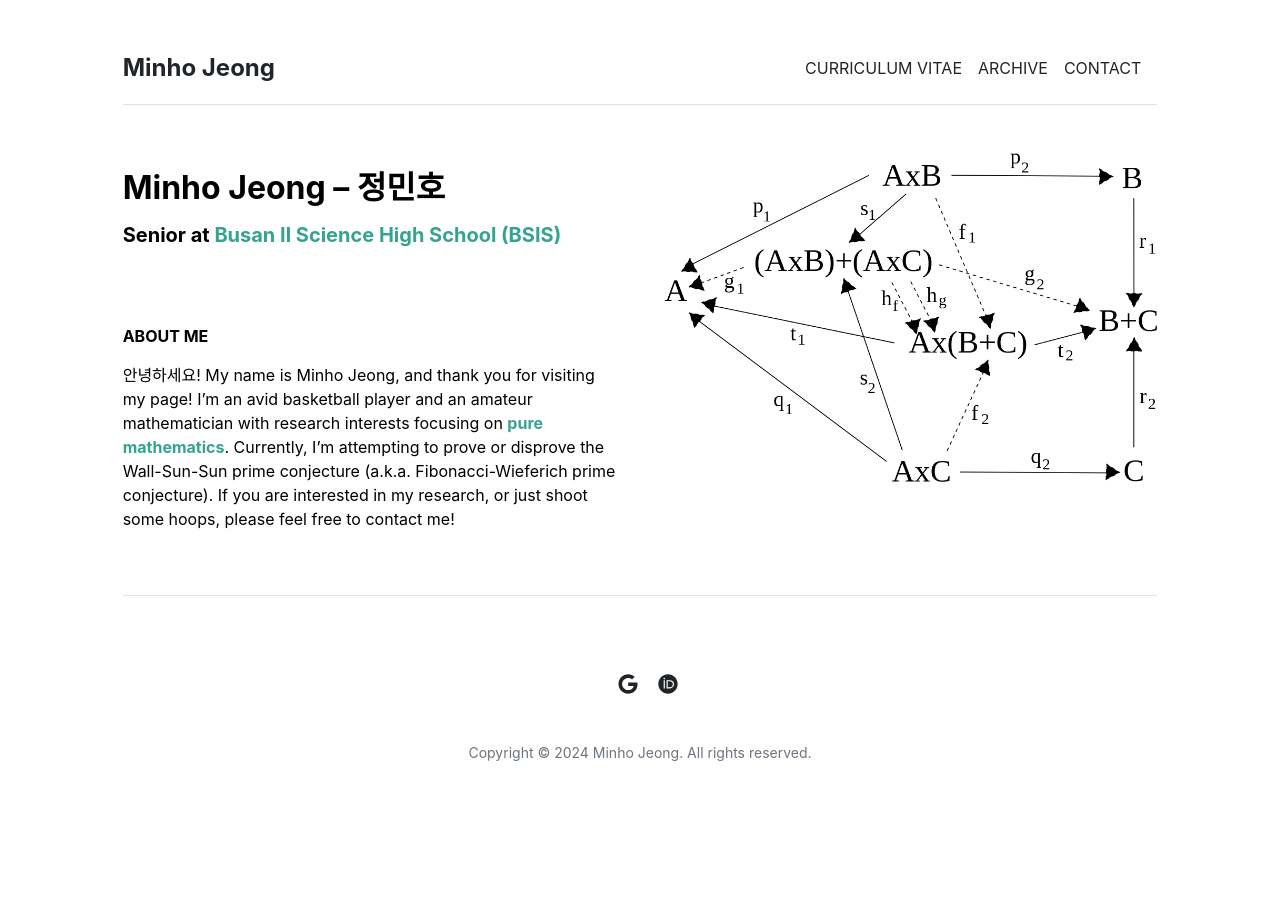
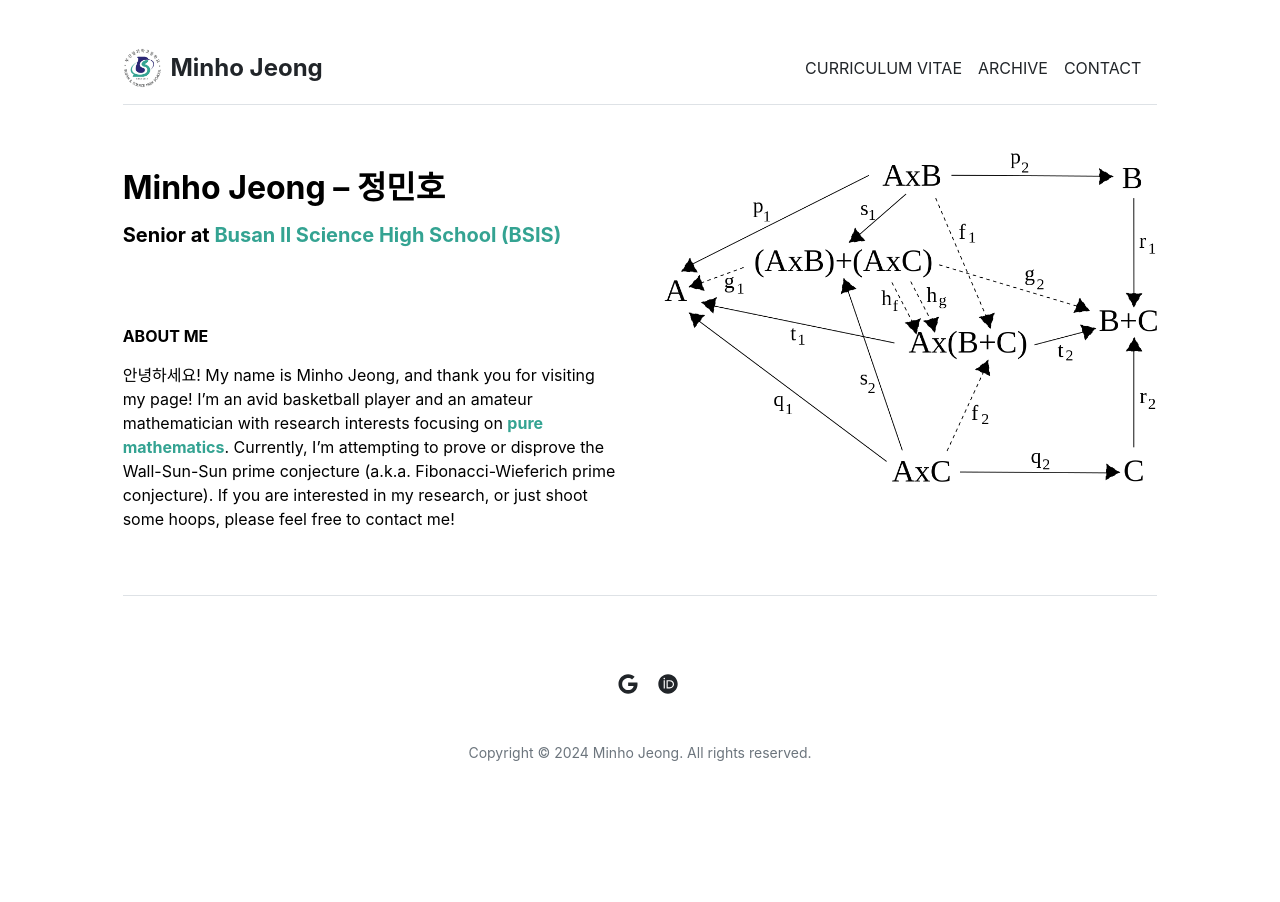
Before and after one commit to mino-jeong/mino-jeong.github.io, a Jekyll site: the page built from index.md, in a window 1280 px wide. Built offline with Jekyll 4.4.1, drawn with Linux system fonts in a browser that asks for light colours.

Commit message:
Update header.html

```diff
--- a/_includes/header.html
+++ b/_includes/header.html
@@ -1,6 +1,7 @@
 <header class="d-flex flex-column flex-md-row align-items-center pb-3 mb-5 border-bottom">
-  <div>
+  <div class="d-flex align-items-center">
     <a href="{{ site.github.url }}/" class="d-flex align-items-center text-decoration-none">
+      <img src="{{ site.github.url }}/assets/bsis-logo.png" alt="Site Logo" class="me-2" style="height: 40px;">
       <span class="fs-4 fw-bold">{{ site.title }}</span>
     </a>
     <a href="{{ site.github.url }}/" class="d-flex align-items-center text-decoration-none">
```
